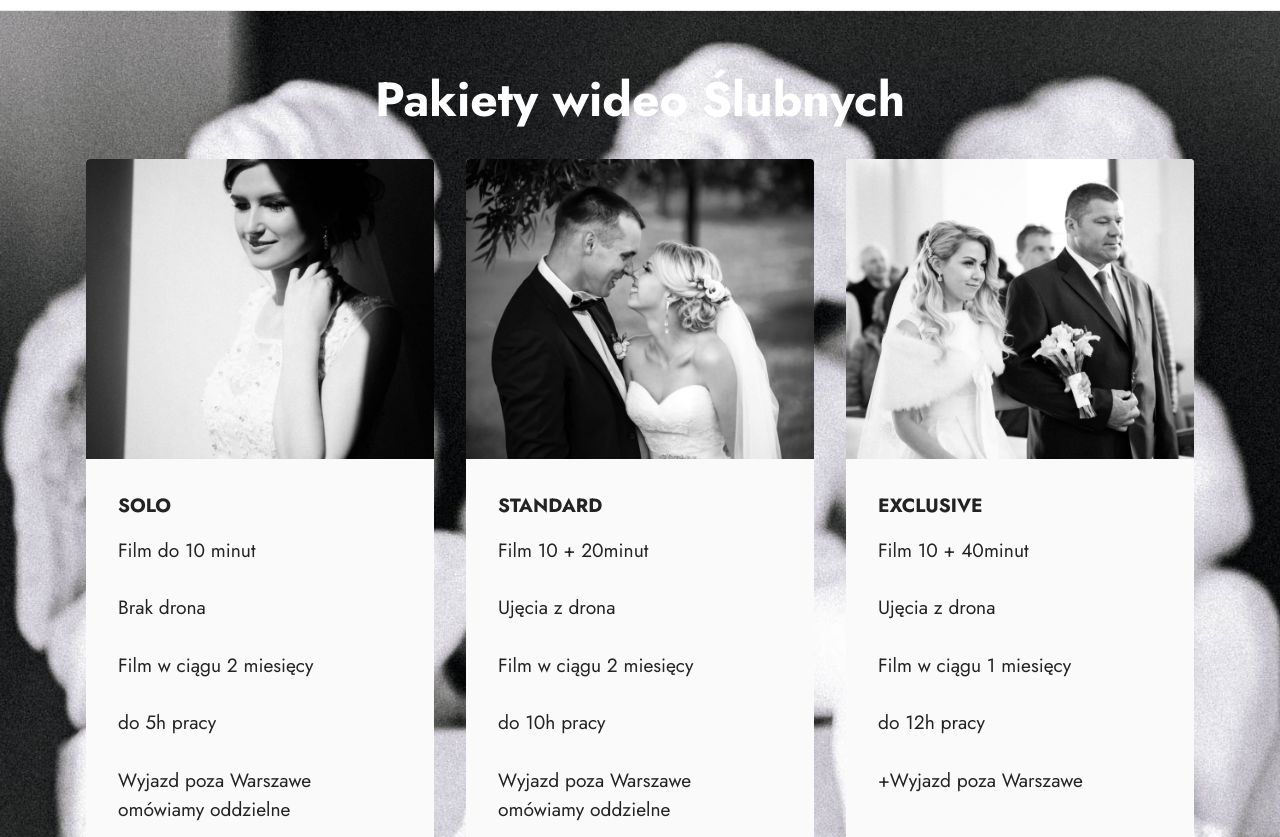
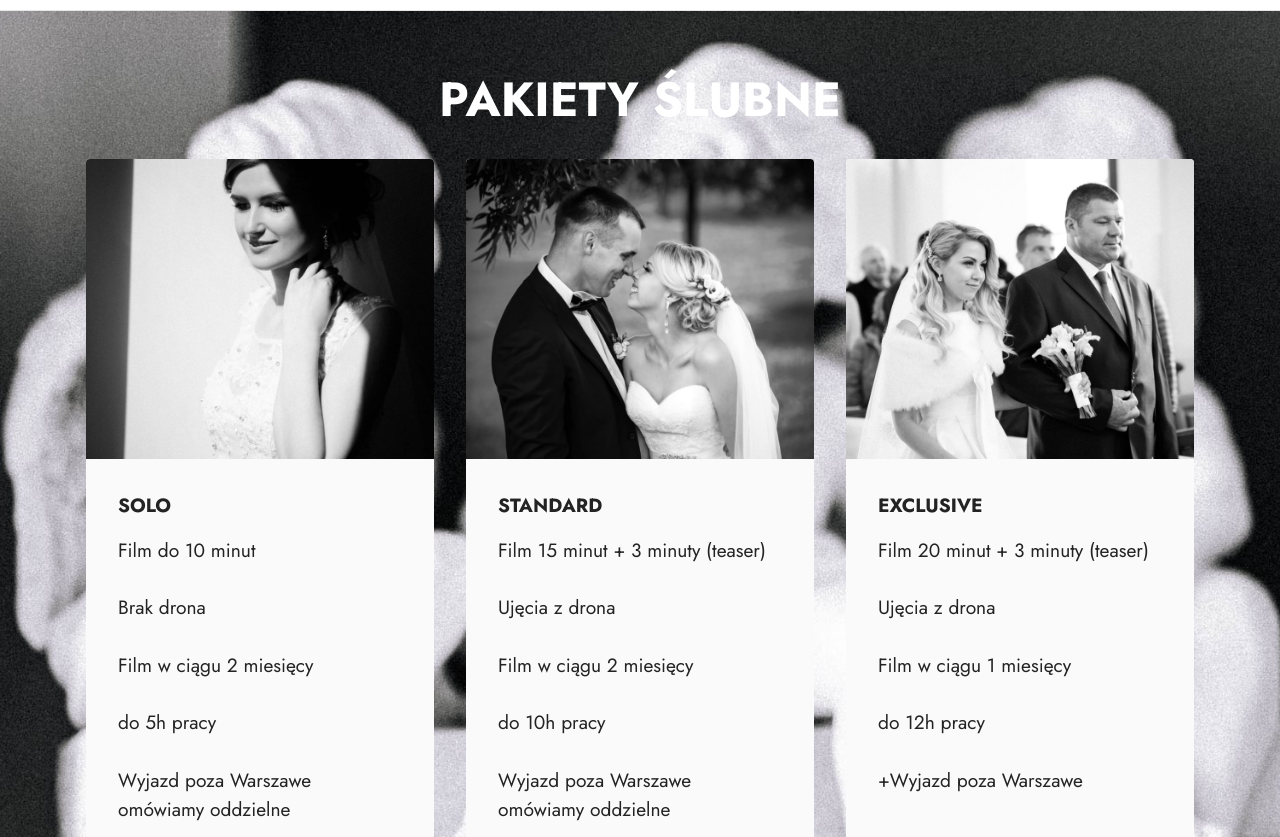
Before and after one commit to aleksander-fotograf-kamerzysta/slub, a plain HTML site: page index.html in a window 1280 px wide. Shown: the part 66-903 px from the top of the page. Drawn offline with Linux system fonts and the light colour scheme; files whose address does not match are found by name.

Commit message:
Update index.html

```diff
--- a/index.html
+++ b/index.html
@@ -70,7 +70,7 @@
     <div class="mbr-overlay"></div>
     <div class="container">
         <div class="mbr-section-head">
-            <h4 class="mbr-section-title mbr-fonts-style align-center mb-0 display-2"><strong>Pakiety wideo Ślubnych</strong></h4>
+            <h4 class="mbr-section-title mbr-fonts-style align-center mb-0 display-2"><strong>PAKIETY ŚLUBNE</strong></h4>
 
         </div>
         <div class="row mt-4">
@@ -97,7 +97,7 @@
                     <div class="item-content">
                         <h5 class="item-title mbr-fonts-style display-7"><strong>STANDARD</strong></h5>
 
-                        <p class="mbr-text mbr-fonts-style mt-3 display-7">Film 10 + 20minut
+                        <p class="mbr-text mbr-fonts-style mt-3 display-7">Film 15 minut + 3 minuty (teaser)
 <br>
 <br>Ujęcia z drona
 <br>
@@ -114,7 +114,7 @@
                     <div class="item-content">
                         <h5 class="item-title mbr-fonts-style display-7"><strong>EXCLUSIVE</strong></h5>
 
-                        <p class="mbr-text mbr-fonts-style mt-3 display-7">Film 10 + 40minut
+                        <p class="mbr-text mbr-fonts-style mt-3 display-7">Film 20 minut + 3 minuty (teaser)
 <br>
 <br>Ujęcia z drona
 <br>
```
